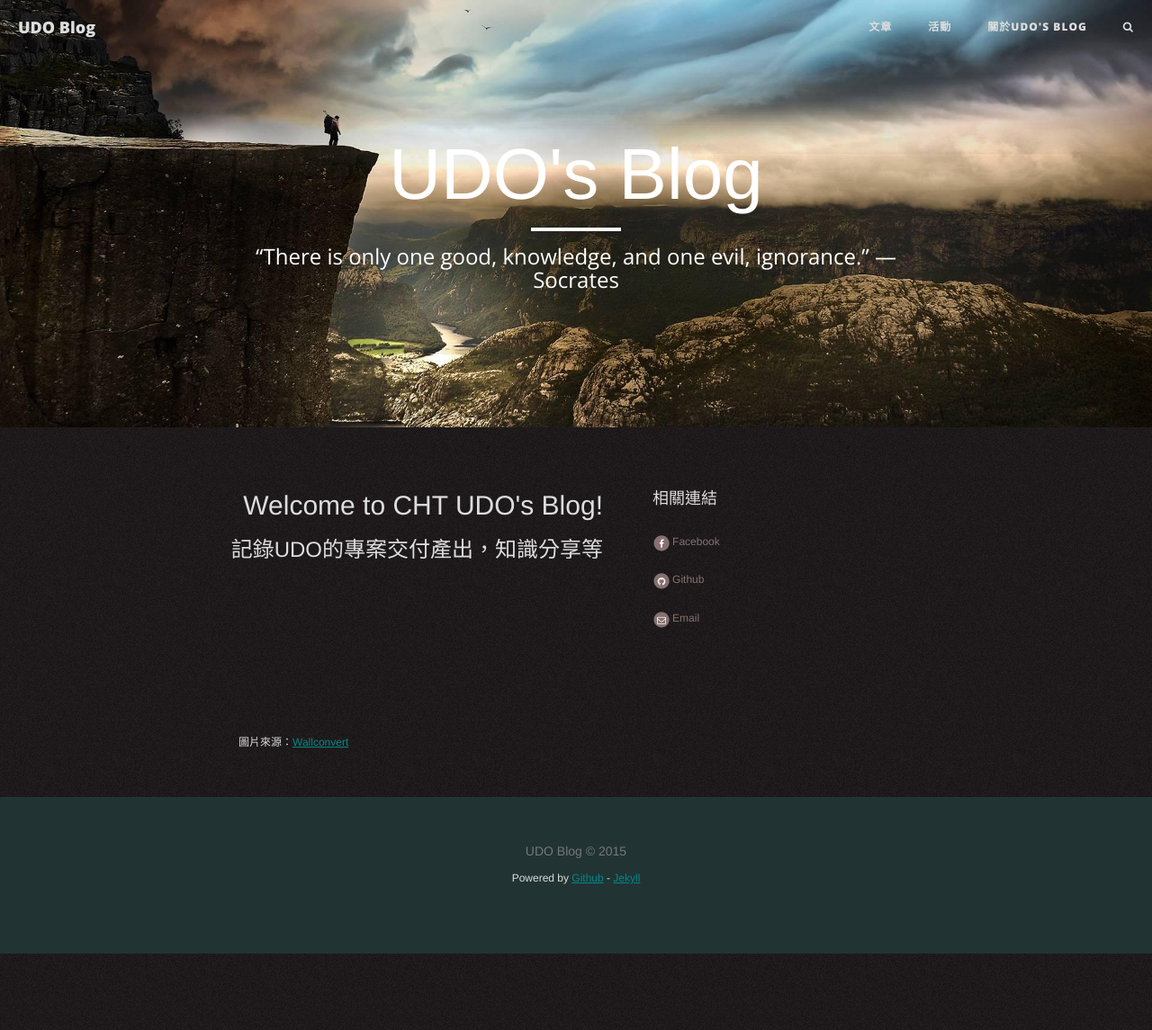
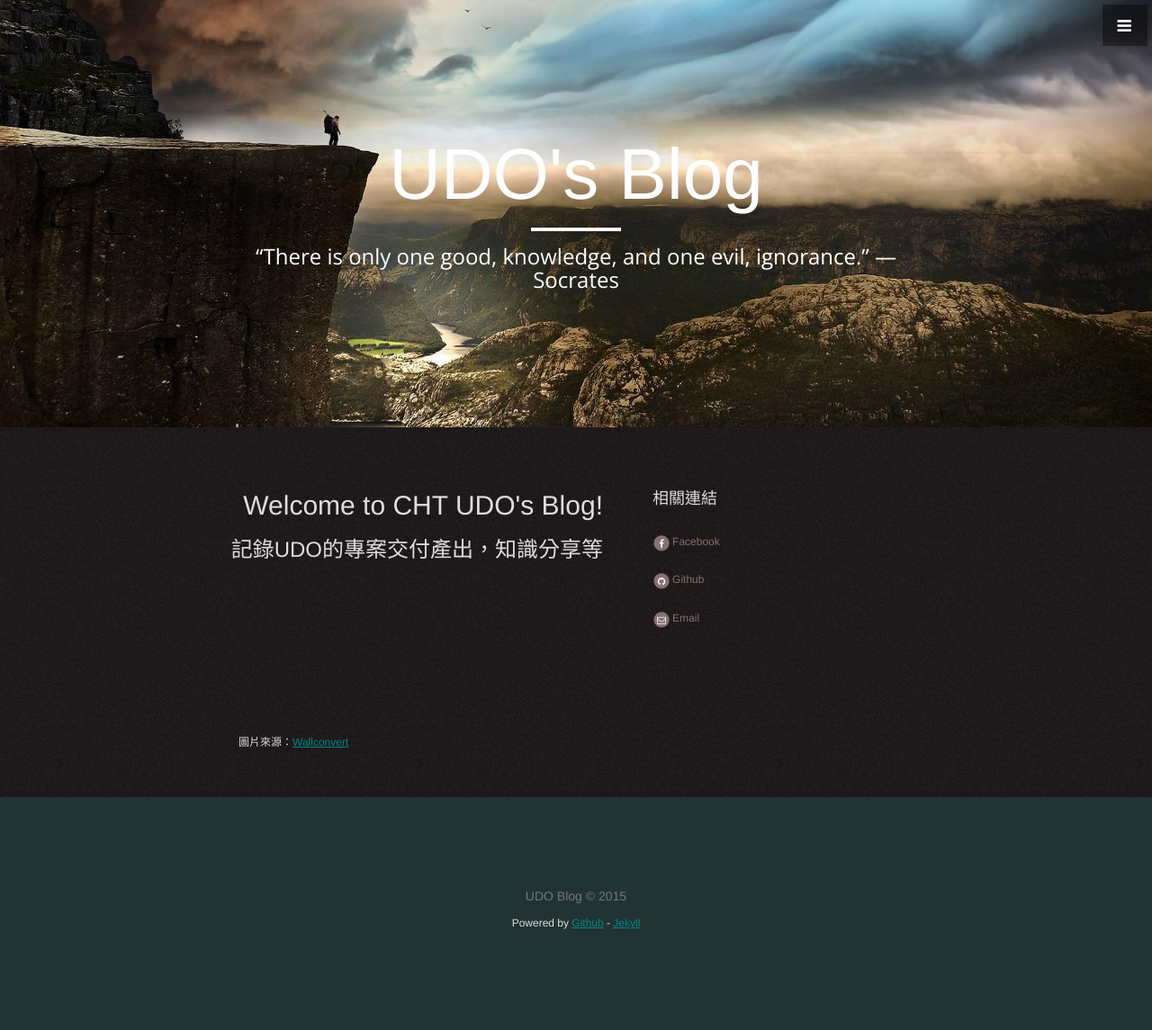
Before and after one commit to udoblog/udoblog, a Jekyll site: the page built from index.html, in a window 1280 px wide and 1145 px high. Shown: the whole window at 90% size. Built offline with Jekyll 4.4.1, drawn with Linux system fonts in a browser that asks for light colours; nearby versions of some CDN libraries; Markdown is read by kramdown in place of the engine named in the settings.

Commit message:
修改menu

```diff
--- a/_includes/footer.html
+++ b/_includes/footer.html
@@ -13,6 +13,8 @@
 <!-- jQuery -->
 <script src="{{ "/js/jquery.min.js" | prepend: site.url }}"></script>
 
+<script src="{{ "/js/custom.js" | prepend: site.url }}"></script>
+
 <!-- Bootstrap Core JavaScript -->
 <script src="{{ "/js/bootstrap.min.js" | prepend: site.url }}"></script>
 
--- a/_includes/head.html
+++ b/_includes/head.html
@@ -12,8 +12,13 @@
     <!-- Custom CSS -->
     <link rel="stylesheet" href=" {{ site.url }}/css/clean-blog.css">
 
+
+
     <!-- Bootstrap Core CSS -->
     <link rel="stylesheet" href="{{ site.url }}/css/bootstrap.min.css">
+    <!-- Custom CSS -->
+
+
 
     <!-- Pygments Github CSS -->
     <link rel="stylesheet" href="{{ site.url }}/css/syntax.css">
@@ -23,6 +28,7 @@
     <link href="//fonts.googleapis.com/css?family=Lora:400,700,400italic,700italic" rel="stylesheet" type="text/css">
     <link href="//fonts.googleapis.com/css?family=Open+Sans:300italic,400italic,600italic,700italic,800italic,400,300,600,700,800" rel="stylesheet" type="text/css">
 
+    <link rel="stylesheet" href="{{ site.url }}/css/stylish-portfolio.css">
 
 
     <!-- HTML5 Shim and Respond.js IE8 support of HTML5 elements and media queries -->
--- /dev/null
+++ b/_includes/navigation.html
@@ -0,0 +1,29 @@
+<a id="menu-toggle" href="#" class="btn btn-dark btn-lg toggle"><i class="fa fa-bars"></i></a>
+<nav id="sidebar-wrapper">
+  <ul class="sidebar-nav">
+    <a id="menu-close" href="{{ site.baseurl }}/" class="btn btn-light btn-lg pull-right toggle"><i class="fa fa-times"></i></a>
+    <!--
+    <li class="sidebar-brand">
+
+    -->
+    <li>
+      <a href="{{ site.baseurl }}/"  onclick = $("#menu-close").click(); class="nowrap" >Ux Design Office</a>
+    </li>
+    <li>
+      <a href="{{ root_url }}/writing/" onclick = $("#menu-close").click();>文章</a>
+    </li>
+    <li>
+      <a href="{{ root_url }}/gallery/" onclick = $("#menu-close").click();>活動</a>
+    </li>
+    <li>
+      <a href="{{ root_url }}/about/" onclick = $("#menu-close").click();>關於</a>
+    </li>
+    <li>
+      <a href="{{ root_url }}/search/" class="nav-search-link" title="SEARCH">搜尋
+     <!--
+        <span class="fa fa-search nav-search-icon"></span>
+     -->
+      </a>
+    </li>
+  </ul>
+</nav>
--- a/_layouts/default.html
+++ b/_layouts/default.html
@@ -9,7 +9,7 @@
 <body>
 
 
-    {% include nav.html %}
+    {% include navigation.html %}
 
     {{ content }}
 
--- a/_layouts/post.html
+++ b/_layouts/post.html
@@ -19,6 +19,8 @@ layout: default
   <!-- Footnotes -->
 <script src="http://ajax.googleapis.com/ajax/libs/jqueryui/1.8.3/jquery-ui.min.js"></script>
 <script src="{{ site.baseurl }}/js/bigfoot.js" type="text/javascript"></script>
+
+
 <script type="text/javascript">
     $.bigfoot();
 </script>
--- /dev/null
+++ b/css/stylish-portfolio.css
@@ -0,0 +1,244 @@
+/*!
+ * Start Bootstrap - Stylish Portfolio Bootstrap Theme (http://startbootstrap.com)
+ * Code licensed under the Apache License v2.0.
+ * For details, see http://www.apache.org/licenses/LICENSE-2.0.
+ */
+
+/* Global Styles */
+
+html,
+body {
+    width: 100%;
+    height: 100%;
+}
+
+body {
+    font-family: "Source Sans Pro","Helvetica Neue",Helvetica,Arial,sans-serif;
+}
+
+.text-vertical-center {
+    display: table-cell;
+    text-align: center;
+    vertical-align: middle;
+}
+
+.text-vertical-center h1 {
+    margin: 0;
+    padding: 0;
+    font-size: 4.5em;
+    font-weight: 700;
+}
+
+/* Custom Button Styles */
+
+.btn-dark {
+    border-radius: 0;
+    color: #fff;
+    background-color: rgba(0,0,0,0.4);
+}
+
+.btn-dark:hover,
+.btn-dark:focus,
+.btn-dark:active {
+    color: #fff;
+    background-color: rgba(0,0,0,0.7);
+}
+
+.btn-light {
+    border-radius: 0;
+    color: #333;
+    background-color: rgb(255,255,255);
+}
+
+.btn-light:hover,
+.btn-light:focus,
+.btn-light:active {
+    color: #333;
+    background-color: rgba(255,255,255,0.8);
+}
+
+/* Custom Horizontal Rule */
+
+hr.small {
+    max-width: 100px;
+}
+
+/* Side Menu */
+
+#sidebar-wrapper {
+    z-index: 1000;
+    position: fixed;
+    right: 0;
+    width: 250px;
+    height: 100%;
+    margin-right: -250px;
+    overflow-y: auto;
+    background: #222;
+    -webkit-transition: all 0.4s ease 0s;
+    -moz-transition: all 0.4s ease 0s;
+    -ms-transition: all 0.4s ease 0s;
+    -o-transition: all 0.4s ease 0s;
+    transition: all 0.4s ease 0s;
+}
+
+.sidebar-nav {
+    position: absolute;
+    top: 0;
+    width: 250px;
+    margin: 0;
+    padding: 0;
+    list-style: none;
+}
+
+.sidebar-nav li {
+    text-indent: 20px;
+    line-height: 40px;
+}
+
+.sidebar-nav li a {
+    display: block;
+    text-decoration: none;
+    color: #999;
+}
+
+.sidebar-nav li a:hover {
+    text-decoration: none;
+    color: #fff;
+    background: rgba(255,255,255,0.2);
+}
+
+.sidebar-nav li a:active,
+.sidebar-nav li a:focus {
+    text-decoration: none;
+}
+
+.sidebar-nav > .sidebar-brand {
+    height: 55px;
+    font-size: 18px;
+    line-height: 55px;
+}
+
+.sidebar-nav > .sidebar-brand a {
+    color: #999;
+}
+
+.sidebar-nav > .sidebar-brand a:hover {
+    color: #fff;
+    background: none;
+}
+
+#menu-toggle {
+    z-index: 1;
+    position: fixed;
+    top: 0;
+    right: 0;
+}
+
+#sidebar-wrapper.active {
+    right: 250px;
+    width: 250px;
+    -webkit-transition: all 0.4s ease 0s;
+    -moz-transition: all 0.4s ease 0s;
+    -ms-transition: all 0.4s ease 0s;
+    -o-transition: all 0.4s ease 0s;
+    transition: all 0.4s ease 0s;
+}
+
+.toggle {
+    margin: 5px 5px 0 0;
+}
+
+/* Header */
+
+.header {
+    display: table;
+    position: relative;
+    width: 100%;
+    height: 100%;
+    background: url(../img/bg.jpg) no-repeat center center scroll;
+    -webkit-background-size: cover;
+    -moz-background-size: cover;
+    background-size: cover;
+    -o-background-size: cover;
+}
+
+/* About */
+
+.about {
+    padding: 50px 0;
+}
+
+/* Services */
+
+.services {
+    padding: 50px 0;
+}
+
+.service-item {
+    margin-bottom: 30px;
+}
+
+/* Callout */
+
+.callout {
+    display: table;
+    width: 100%;
+    height: 400px;
+    color: #fff;
+    background: url(../img/callout.jpg) no-repeat center center scroll;
+    -webkit-background-size: cover;
+    -moz-background-size: cover;
+    background-size: cover;
+    -o-background-size: cover;
+}
+
+/* Portfolio */
+
+.portfolio {
+    padding: 50px 0;
+}
+
+.portfolio-item {
+    margin-bottom: 30px;
+}
+
+.img-portfolio {
+    margin: 0 auto;
+}
+
+.img-portfolio:hover {
+    opacity: 0.8;
+}
+
+/* Call to Action */
+
+.call-to-action {
+    padding: 50px 0;
+}
+
+.call-to-action .btn {
+    margin: 10px;
+}
+
+/* Map */
+
+.map {
+    height: 500px;
+}
+
+@media(max-width:768px) {
+    .map {
+        height: 75%;
+    }
+}
+
+/*disable custom maps scrolling behaviour*/
+.scrolloff {
+    pointer-events: none;
+}
+
+/* Footer */
+
+footer {
+    padding: 100px 0;
+}
--- a/index.html
+++ b/index.html
@@ -21,6 +21,7 @@ header-img: "img/home-bg.jpg"
 
   <!-- FlexSlider -->
   <script defer src="js/jquery.flexslider.js"></script>
+
 
   <!-- Back To Top -->
   <script type="text/javascript">
--- /dev/null
+++ b/js/custom.js
@@ -0,0 +1,28 @@
+// Closes the sidebar menu
+$("#menu-close").click(function(e) {
+  e.preventDefault();
+  $("#sidebar-wrapper").toggleClass("active");
+});
+
+// Opens the sidebar menu
+$("#menu-toggle").click(function(e) {
+  e.preventDefault();
+  $("#sidebar-wrapper").toggleClass("active");
+});
+
+// Scrolls to the selected menu item on the page
+$(function() {
+  $('a[href*=#]:not([href=#])').click(function() {
+    if (location.pathname.replace(/^\//, '') == this.pathname.replace(/^\//, '') || location.hostname == this.hostname) {
+
+      var target = $(this.hash);
+      target = target.length ? target : $('[name=' + this.hash.slice(1) + ']');
+      if (target.length) {
+        $('html,body').animate({
+          scrollTop: target.offset().top
+        }, 1000);
+        return false;
+      }
+    }
+  });
+});
```
